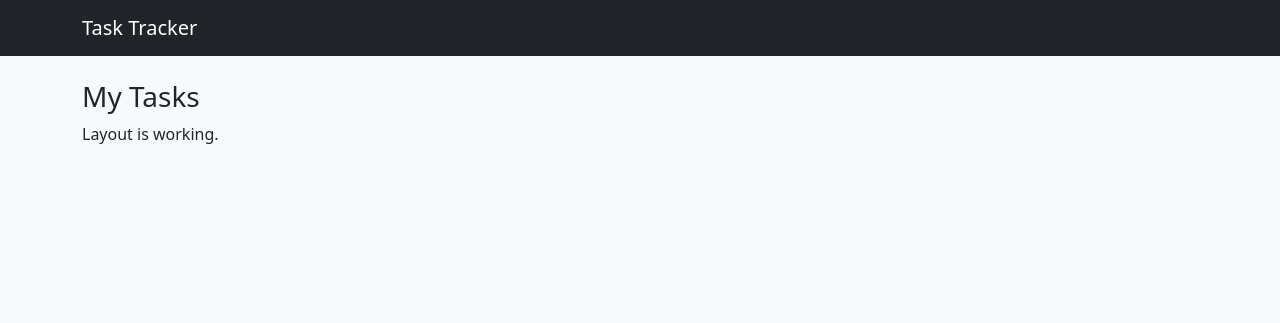
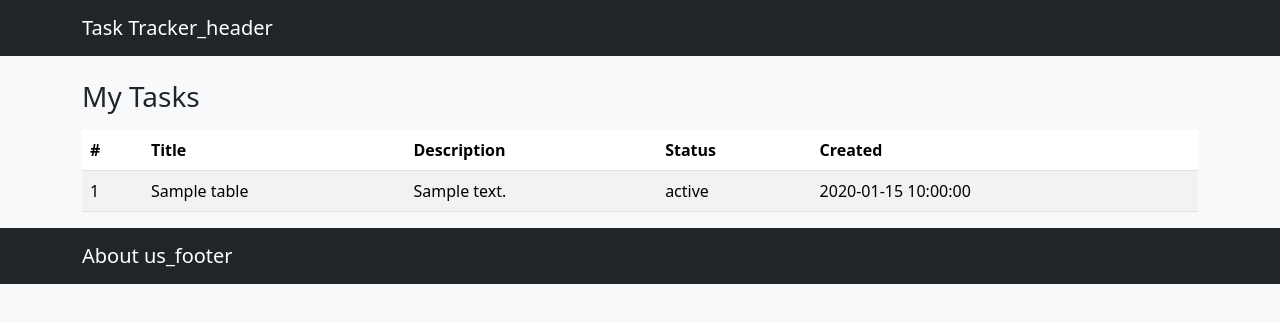
Before and after one commit to gopinadh-22/Task_Tracker_RTIH, a PHP site: page / in a window 1280 px wide. Shown: the top 323 px of the page. Run offline with PHP 8.4, Linux system fonts and the light colour scheme; tables that the repository leaves empty or names only in its code hold one stand-in row (values such as "Sample post").

Commit message:
List tasks from database

```diff
--- a/includes/footer.php
+++ b/includes/footer.php
@@ -1,4 +1,9 @@
 </main>
 <script src="https://cdn.jsdelivr.net/npm/bootstrap@5.3.3/dist/js/bootstrap.bundle.min.js"></script>
-</body>
+<body class="bg-light">
+<nav class="navbar navbar-dark bg-dark mb-4">
+    <div class="container">
+        <a class="navbar-brand" href="index.php">About us_footer</a>
+    </div>
+</nav>
 </html>
--- a/includes/header.php
+++ b/includes/header.php
@@ -13,7 +13,7 @@ $pageTitle = $pageTitle ?? 'Task Tracker';
 <body class="bg-light">
 <nav class="navbar navbar-dark bg-dark mb-4">
     <div class="container">
-        <a class="navbar-brand" href="index.php">Task Tracker</a>
+        <a class="navbar-brand" href="index.php">Task Tracker_header</a>
     </div>
 </nav>
 <main class="container">
--- a/public/index.php
+++ b/public/index.php
@@ -1,9 +1,50 @@
 <?php
+require __DIR__ . '/../includes/db.php';
+
 $pageTitle = 'My Tasks';
+$userId = 1; // TEMPORARY: replaced by the logged-in user in Level 3
+
+$stmt = db()->prepare(
+    'SELECT id, title, description, status, created_at
+     FROM task_table
+     WHERE user_id = ?
+     ORDER BY created_at DESC, id DESC'
+);
+$stmt->execute([$userId]);
+$tasks = $stmt->fetchAll();
+
 require __DIR__ . '/../includes/header.php';
 ?>
 
-<h1 class="h3">My Tasks</h1>
-<p>Layout is working.</p>
+<h1 class="h3 mb-3">My Tasks</h1>
+
+<?php if (count($tasks) === 0): ?>
+    <div class="alert alert-info">No tasks yet.</div>
+<?php else: ?>
+    <div class="table-responsive">
+        <table class="table table-striped align-middle bg-white">
+            <thead>
+                <tr>
+                    <th>#</th>
+                    <th>Title</th>
+                    <th>Description</th>
+                    <th>Status</th>
+                    <th>Created</th>
+                </tr>
+            </thead>
+            <tbody>
+            <?php foreach ($tasks as $task): ?>
+                <tr>
+                    <td><?= (int) $task['id'] ?></td>
+                    <td><?= htmlspecialchars($task['title'], ENT_QUOTES, 'UTF-8') ?></td>
+                    <td><?= htmlspecialchars($task['description'] ?? '', ENT_QUOTES, 'UTF-8') ?></td>
+                    <td><?= htmlspecialchars($task['status'], ENT_QUOTES, 'UTF-8') ?></td>
+                    <td><?= htmlspecialchars($task['created_at'], ENT_QUOTES, 'UTF-8') ?></td>
+                </tr>
+            <?php endforeach; ?>
+            </tbody>
+        </table>
+    </div>
+<?php endif; ?>
 
 <?php require __DIR__ . '/../includes/footer.php'; ?>
```
Also changed, not shown: 2 other files.
